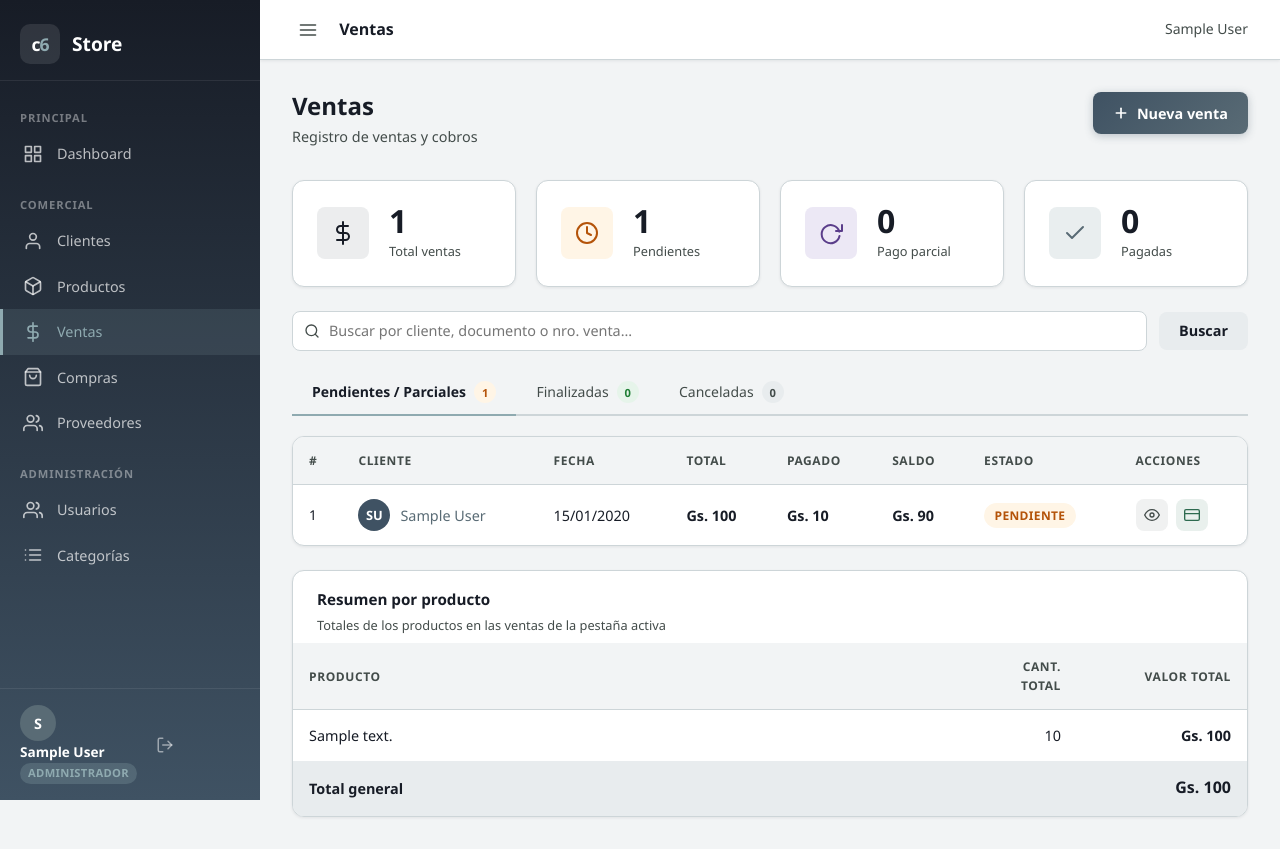
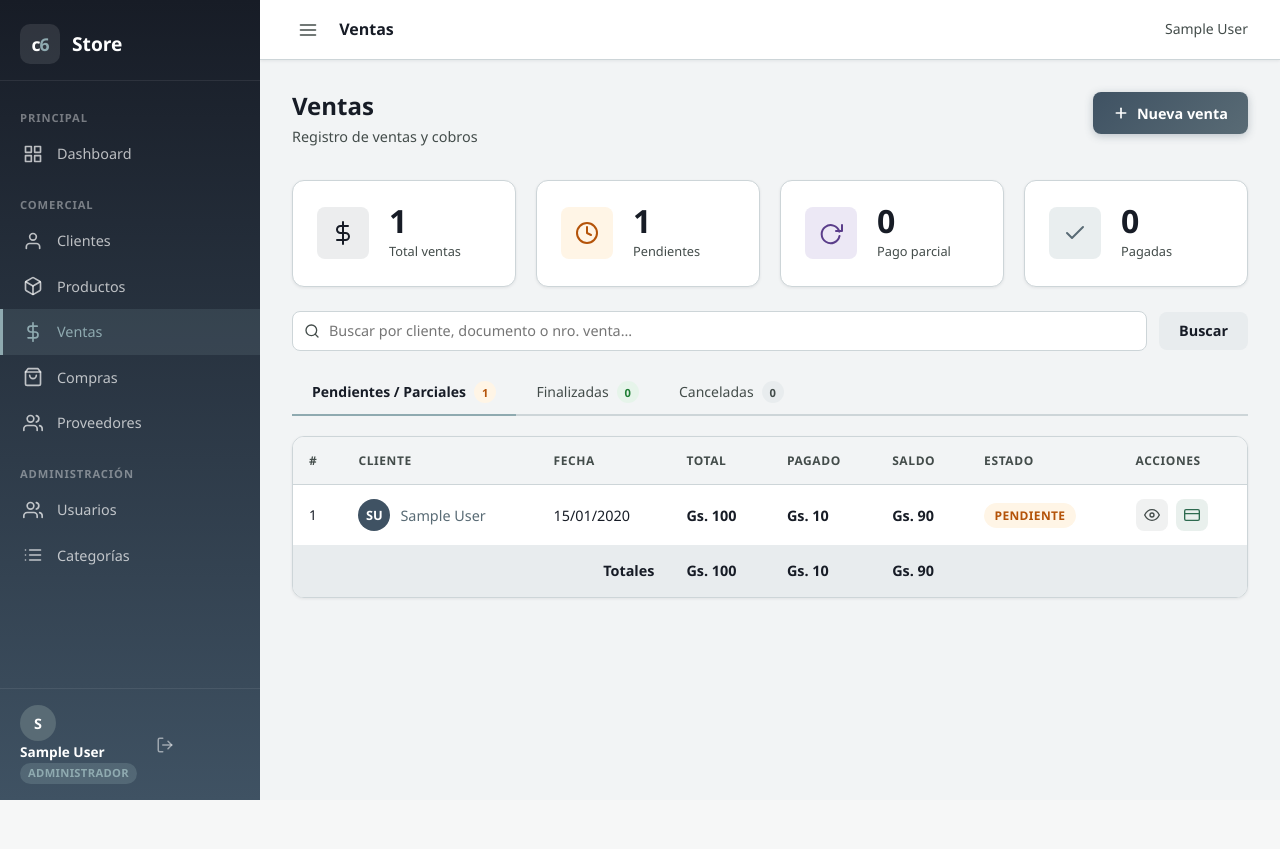
Before and after one commit to fduarte88/c6_addons, a Django app: page /ventas/ in a window 1280 px wide. After the commit the page ends 800 px from the top, so only its background shows below. Run offline with Django 5.2, Linux system fonts and the light colour scheme; a user stored in the database is signed in; tables that the repository leaves empty hold one stand-in row (values such as "Sample post").

Commit message:
Sales: fila de totales (Total, Pagado, Saldo) al pie de la tabla de ventas
Co-Authored-By: Claude Sonnet 4.6 <noreply@anthropic.com>

```diff
--- a/sales/views.py
+++ b/sales/views.py
@@ -5,7 +5,7 @@ from django.shortcuts import render, redirect, get_object_or_404
 from django.contrib.auth.decorators import login_required
 from django.contrib import messages
 from django.db import transaction
-from django.db.models import Q, Sum, F, ExpressionWrapper, DecimalField as DField
+from django.db.models import Q, Sum
 from django.http import JsonResponse, HttpResponse
 from customers.models import Customer
 from products.models import Product
@@ -48,25 +48,19 @@ def sale_list(request):
     sales_cancelled = base_qs.filter(status=Sale.STATUS_CANCELLED).order_by('-date', '-pk')
 
     tab_sales = {'active': sales_active, 'paid': sales_paid, 'cancelled': sales_cancelled}
-    current_sales = tab_sales.get(active_tab, sales_active)
+    current_sales = list(tab_sales.get(active_tab, sales_active))
 
-    subtotal_expr = ExpressionWrapper(F('quantity') * F('unit_price'), output_field=DField(max_digits=14, decimal_places=2))
-    items_summary = (
-        SaleItem.objects
-        .filter(sale__in=current_sales)
-        .values('product__description')
-        .annotate(total_qty=Sum('quantity'), total_value=Sum(subtotal_expr))
-        .order_by('-total_value')
-    )
-
-    total_items_value = sum(r['total_value'] or 0 for r in items_summary)
+    tab_total        = sum(s.total      for s in current_sales)
+    tab_total_paid   = sum(s.total_paid for s in current_sales)
+    tab_total_saldo  = sum(s.balance    for s in current_sales)
 
     context = {
-        'sales_active':      sales_active,
-        'sales_paid':        sales_paid,
-        'sales_cancelled':   sales_cancelled,
-        'items_summary':     items_summary,
-        'total_items_value': total_items_value,
+        'sales_active':    sales_active,
+        'sales_paid':      sales_paid,
+        'sales_cancelled': sales_cancelled,
+        'tab_total':       tab_total,
+        'tab_total_paid':  tab_total_paid,
+        'tab_total_saldo': tab_total_saldo,
         'query':           query,
         'active_tab':      active_tab,
         'total_ventas':    Sale.objects.count(),
--- a/templates/sales/list.html
+++ b/templates/sales/list.html
@@ -119,42 +119,15 @@
                 {% endwith %}
             {% endif %}
         </tbody>
-    </table>
-</div>
-
-<!-- Resumen por producto -->
-{% if items_summary %}
-<div class="table-card" style="margin-top:1.5rem;">
-    <div style="padding:1rem 1.5rem .5rem;">
-        <h3 style="font-size:.95rem;font-weight:700;color:var(--sea-navy);margin:0;">Resumen por producto</h3>
-        <p style="font-size:.8rem;color:var(--text-muted);margin:.2rem 0 0;">Totales de los productos en las ventas de la pestaña activa</p>
-    </div>
-    <table class="data-table">
-        <thead>
-            <tr>
-                <th>Producto</th>
-                <th style="text-align:right;width:110px;">Cant. total</th>
-                <th style="text-align:right;width:170px;">Valor total</th>
-            </tr>
-        </thead>
-        <tbody>
-            {% for row in items_summary %}
-            <tr>
-                <td>{{ row.product__description }}</td>
-                <td style="text-align:right;">{{ row.total_qty }}</td>
-                <td class="col-price" style="text-align:right;">{{ row.total_value|gs }}</td>
-            </tr>
-            {% endfor %}
-        </tbody>
         <tfoot>
-            <tr style="background:var(--surface-dark);">
-                <td style="font-weight:700;padding:.6rem 1rem;">Total general</td>
-                <td></td>
-                <td class="col-price" style="text-align:right;font-weight:800;font-size:1rem;">{{ total_items_value|gs }}</td>
+            <tr style="background:var(--surface-dark);font-weight:700;">
+                <td colspan="3" style="padding:.65rem 1rem;text-align:right;">Totales</td>
+                <td class="col-price">{{ tab_total|gs }}</td>
+                <td class="col-price">{{ tab_total_paid|gs }}</td>
+                <td class="col-price {% if tab_total_saldo > 0 %}saldo-pendiente{% endif %}">{{ tab_total_saldo|gs }}</td>
+                <td colspan="2"></td>
             </tr>
         </tfoot>
     </table>
 </div>
-{% endif %}
-
 {% endblock %}
```
